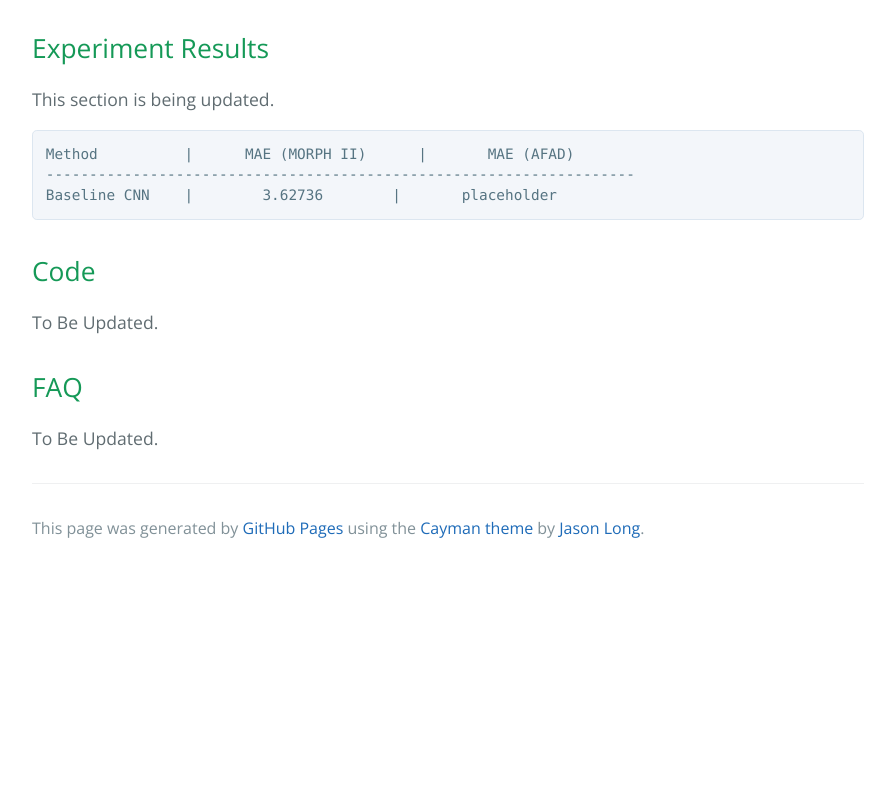
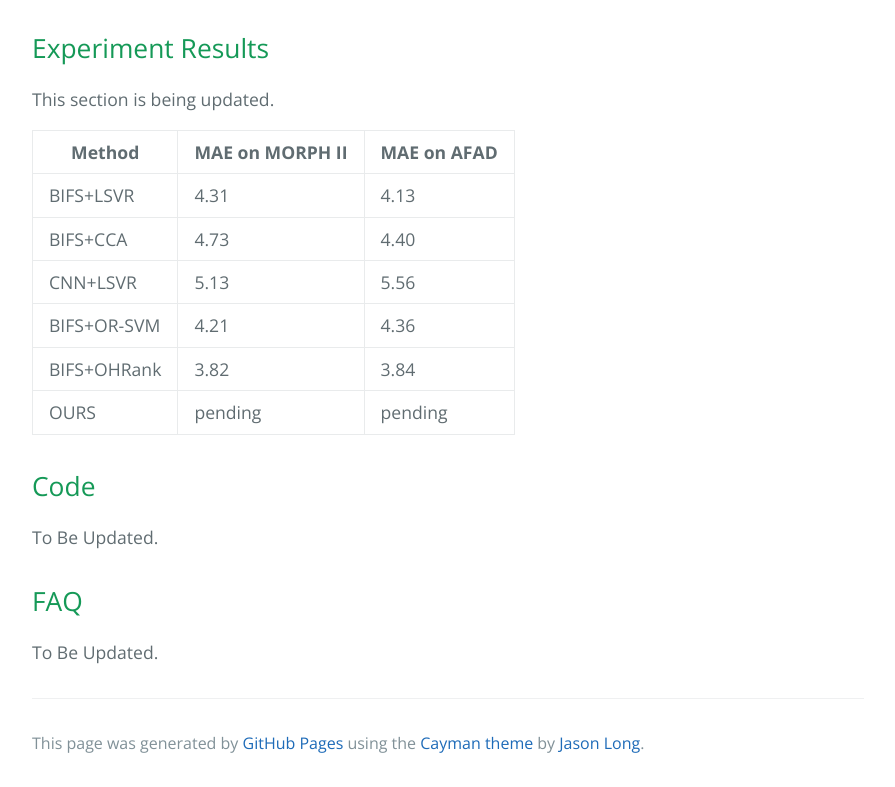
Before and after one commit to John-niu-07/afad-dataset.github.io, a plain HTML site: page index.html in a window 1280 px wide. Shown: the part 3060-3847 px from the top of the page, without its empty margins (192-1087 px from the left). Before the commit the page ends 3632 px from the top, so only its background shows below. Drawn offline with nearby package versions, Linux system fonts and the light colour scheme.

Commit message:
Replace master branch with page content via GitHub

```diff
--- a/index.html
+++ b/index.html
@@ -82,10 +82,47 @@ continuous ages, in the amount of 60K.</p>
 
 <p>This section is being updated.</p>
 
-<pre><code>Method          |      MAE (MORPH II)      |       MAE (AFAD)
---------------------------------------------------------------------
-Baseline CNN    |        3.62736        |       placeholder
-</code></pre>
+<table>
+<thead>
+<tr>
+<th>Method</th>
+<th>MAE on MORPH II</th>
+<th>MAE on AFAD</th>
+</tr>
+</thead>
+<tbody>
+<tr>
+<td>BIFS+LSVR</td>
+<td>4.31</td>
+<td>4.13</td>
+</tr>
+<tr>
+<td>BIFS+CCA</td>
+<td>4.73</td>
+<td>4.40</td>
+</tr>
+<tr>
+<td>CNN+LSVR</td>
+<td>5.13</td>
+<td>5.56</td>
+</tr>
+<tr>
+<td>BIFS+OR-SVM</td>
+<td>4.21</td>
+<td>4.36</td>
+</tr>
+<tr>
+<td>BIFS+OHRank</td>
+<td>3.82</td>
+<td>3.84</td>
+</tr>
+<tr>
+<td>OURS</td>
+<td>pending</td>
+<td>pending</td>
+</tr>
+</tbody>
+</table>
 
 <h2>
 <a id="code" class="anchor" href="#code" aria-hidden="true"><span class="octicon octicon-link"></span></a>Code</h2>
```
Also changed, not shown: params.json (+1 -1 lines).
